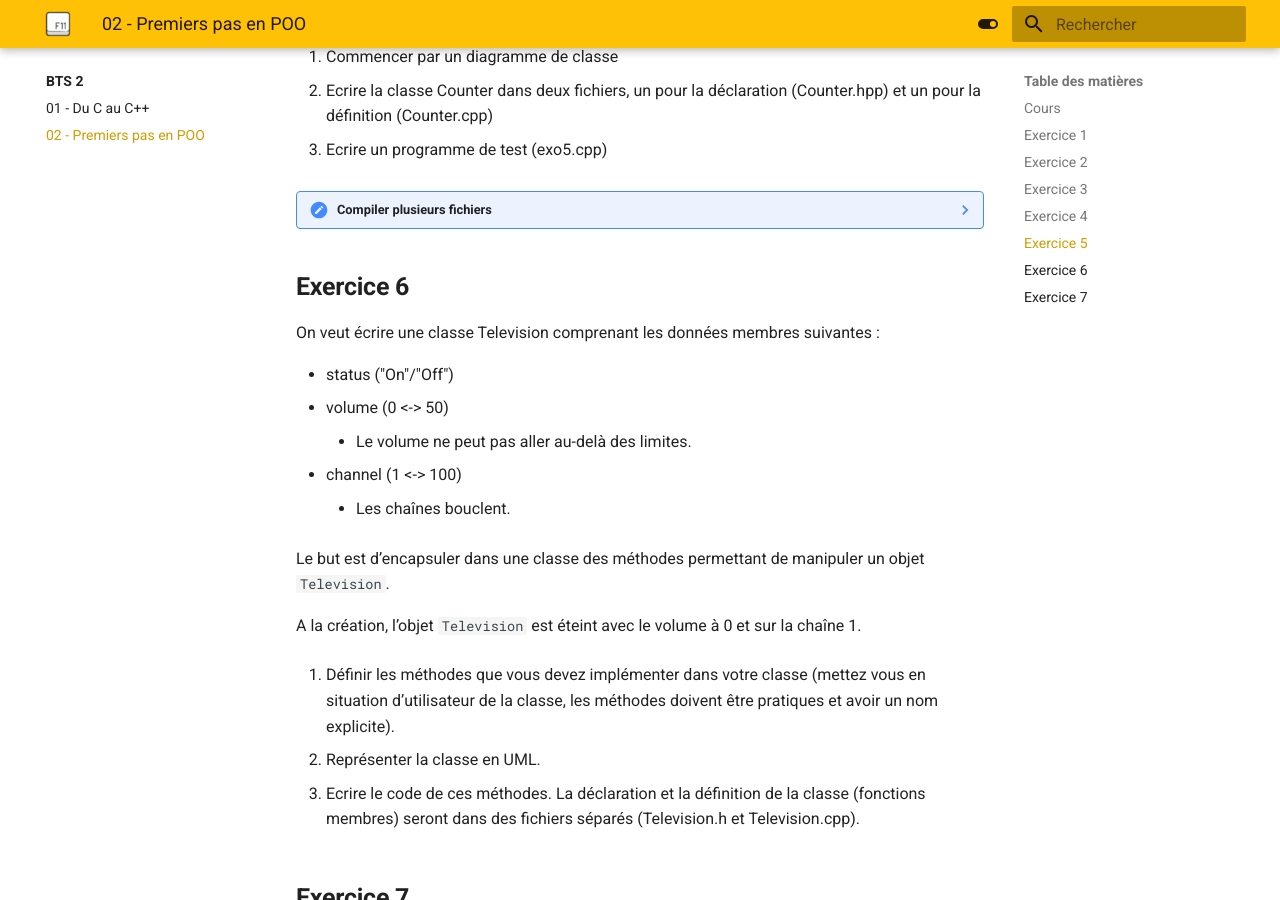
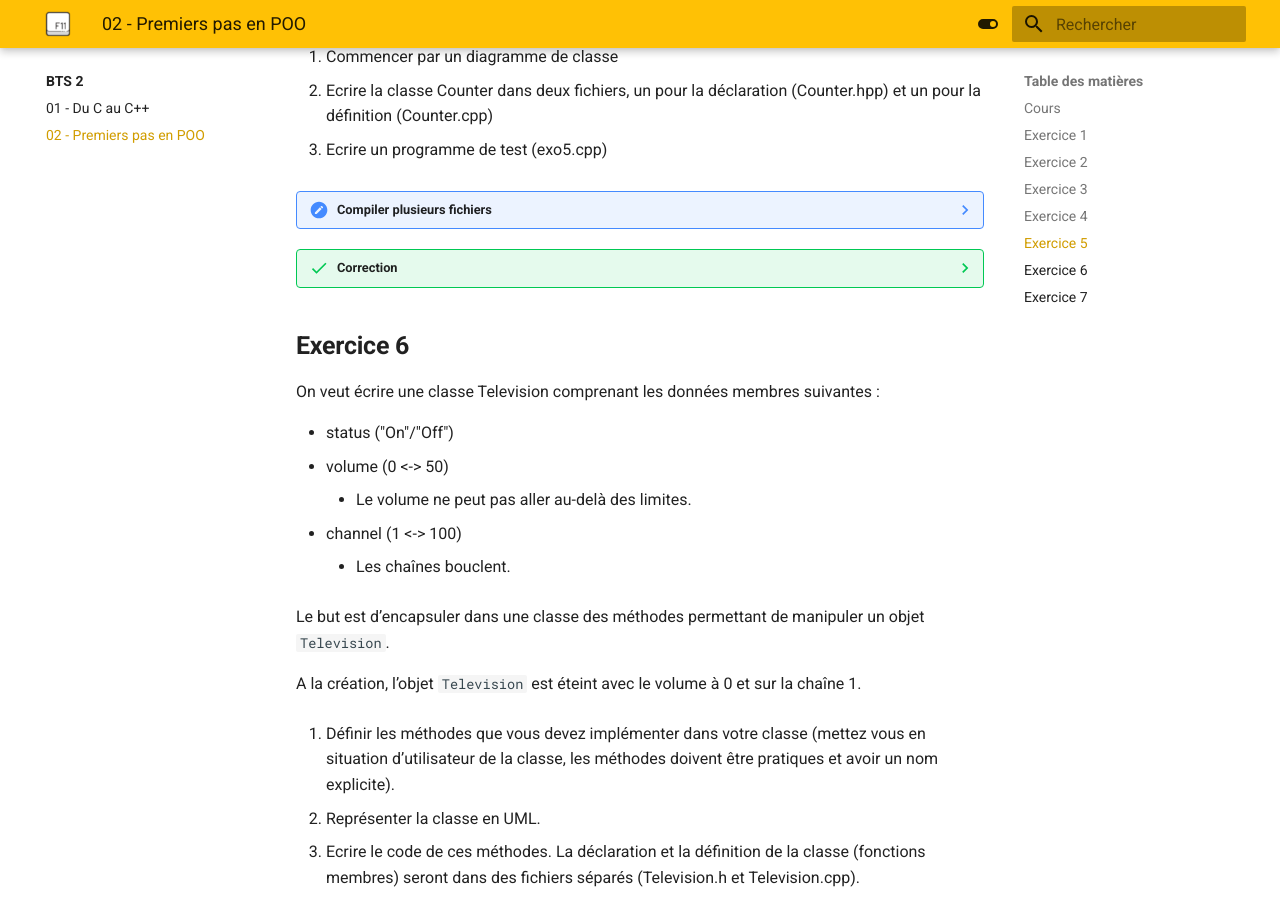
Before and after one commit to bts-ciel-immac-laval/bts-ciel-immac-laval.github.io, an MkDocs documentation site: the page built from docs/BTS-2/20-poo-1.md, in a window 1280 px wide and 900 px high, scrolled down 2689 px. Built offline with MkDocs 1.6.1 and Material for MkDocs 9.7.7, drawn with Linux system fonts in a browser that asks for light colours.

````diff
--- a/docs/BTS-2/20-poo-1.md
+++ b/docs/BTS-2/20-poo-1.md
@@ -163,6 +163,10 @@ On souhaite générer une classe représentant un compteur. Celui-ci est compos
     > g++ *.cpp -o exo_5.exe
     ```
 
+??? success "Correction"
+
+    ![Counter](../images/cours/bts-2/Counter.png)
+
 ## Exercice 6
 
 On veut écrire une classe Television comprenant les données membres suivantes :
````
Also changed, not shown: docs/images/cours/bts-2/Counter.png (added).
